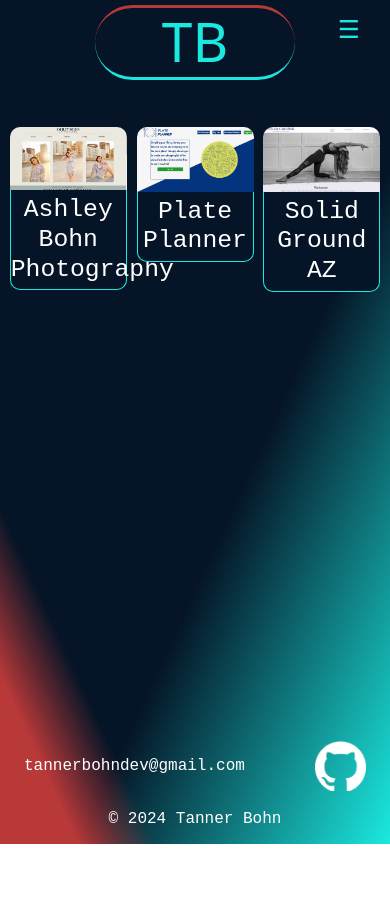
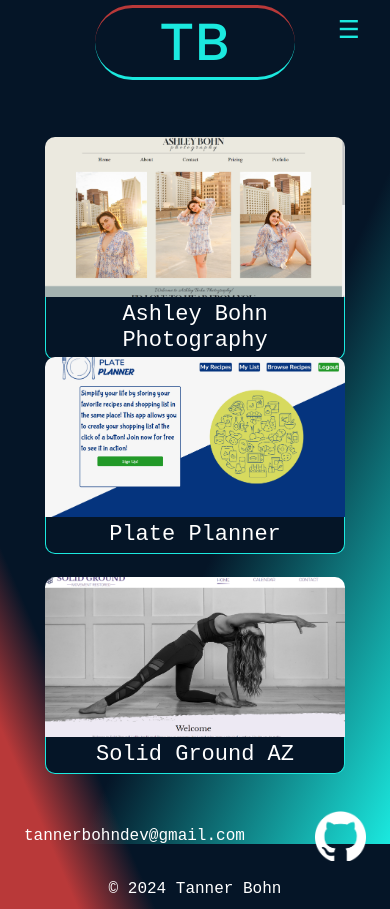
Before and after one commit to tbohn2/my_portfolio, a React (Vite) app: page /my_portfolio/portfolio in a window 390 px wide. Before the commit the page ends 844 px from the top, so only its background shows below. Built offline with nearby package versions, Linux system fonts and the light colour scheme; a web font is replaced by a local one.

Commit message:
Added responsiveness to portfolio page; created work-sans class

```diff
--- a/src/components/pages/portfolio.jsx
+++ b/src/components/pages/portfolio.jsx
@@ -121,9 +121,9 @@ export default function Portfolio() {
 
 
     return (
-        <div className='fade-in mt-5col-12 d-flex flex-wrap justify-content-evenly'>
-            {projects.map(project => (
-                <div className='card-container'>
+        <div className='fade-in col-12 d-flex flex-wrap justify-content-evenly'>
+            {projects.map((project, index) => (
+                <div key={index} className='card-container'>
                     <div className='project-card roboto' onClick={() => setDetails(project)}>
                         <img src={project.imgURL} alt={`${project.title} Screenshot`} />
                         <h2>{project.title}</h2>
@@ -133,7 +133,7 @@ export default function Portfolio() {
             {details && (
                 <div className='proj-details fs-5 fade-in d-flex' ref={el => (detailsRefs.current[details.id] = el)} id={details.id}>
                     <span className='close fs-3' onClick={() => setDetails(null)}>✕</span>
-                    <div className='col-4 d-flex flex-column align-items-center'>
+                    <div className='col-4 scroll-left d-flex flex-column align-items-center'>
                         <img className='col-12 my-2' src={details.imgURL} alt={`${details.title} Screenshot`} />
                         <img className='col-12 my-2' src={details.imgURL2} alt={`${details.title} Screenshot 2`} />
                         <div className='col-12 d-flex justify-content-evenly my-3 fs-5'>
--- a/src/styles/app.css
+++ b/src/styles/app.css
@@ -22,14 +22,16 @@ body {
     background-repeat: no-repeat;
 }
 
-.bg-dark {
+.bg-dark-blue {
     background-color: var(--dark);
 }
 
 .roboto {
     font-family: "Roboto Mono", monospace;
-    font-optical-sizing: auto;
-    font-style: normal;
+}
+
+.work-sans {
+    font-family: "Work Sans", sans-serif;
 }
 
 .font-primary {
--- a/src/styles/portfolio.css
+++ b/src/styles/portfolio.css
@@ -1,5 +1,8 @@
 .card-container {
+    position: relative;
+    top: 75px;
     width: 30%;
+    height: 21vw;
     transition: all .5s ease-in-out;
 }
 
@@ -14,6 +17,7 @@
 
 .project-card {
     width: 100%;
+    height: 100%;
     border-radius: 10px;
     transition: all 0.5s ease-in-out;
 }
@@ -34,6 +38,7 @@
 
 .project-card img {
     width: 100%;
+    height: 80%;
     object-fit: cover;
     border-radius: 10px 10px 0px 0px;
 }
@@ -78,6 +83,11 @@
     border-radius: 10px;
 }
 
+.scroll-left {
+    overflow-y: auto;
+    max-height: 95vh;
+}
+
 .scroll-details {
     overflow-y: auto;
     max-height: 88vh;
@@ -98,3 +108,41 @@
 h5 {
     min-height: 8vh;
 }
+
+@media screen and (max-width: 1400px) {
+    .project-card h2 {
+        font-size: 28px;
+    }
+}
+
+@media screen and (max-width: 1200px) {
+    .project-card h2 {
+        font-size: 20px;
+    }
+}
+
+@media screen and (max-width: 992px) {
+    .card-container {
+        top: 0px;
+        width: 500px;
+        height: 350px;
+        transition: all .5s ease-in-out;
+    }
+
+    .project-card h2 {
+        font-size: 32px;
+    }
+}
+
+@media screen and (max-width: 576px) {
+    .card-container {
+        width: 300px;
+        height: 200px;
+        transition: all .5s ease-in-out;
+        margin: 10px;
+    }
+
+    .project-card h2 {
+        font-size: 22px;
+    }
+}
```
